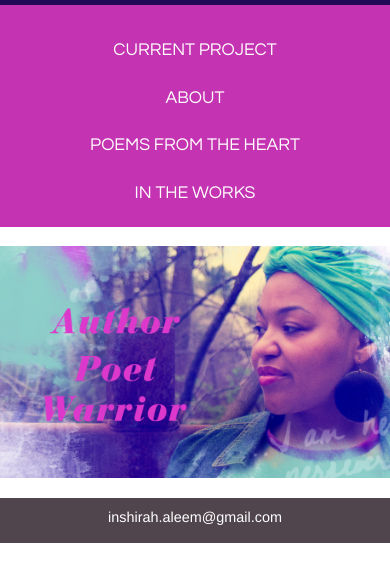
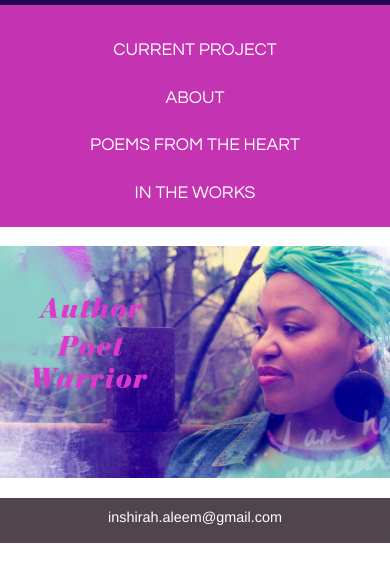
Before and after one commit to tminto/Insh, a plain HTML site: page index.html in a window 390 px wide. Shown: the part 58-640 px from the top of the page. Drawn offline with nearby package versions, Linux system fonts and the light colour scheme.

Commit message:
adjust 320

```diff
--- a/css/styles.css
+++ b/css/styles.css
@@ -625,11 +625,11 @@ footer {
 	margin:5% auto;
 	}
 	.textOver img {
-		width:50%;
+		width:40%;
 	}
 	.textOver {
-		left:40px;
-		top:60px;
+		left:30px;
+		top:50px;
 	}
 }
 @media only screen and (max-width: 320px) {
```
